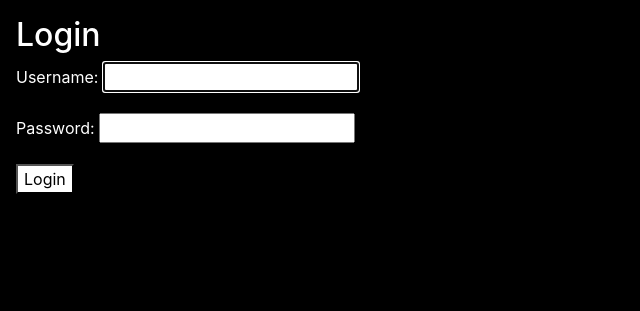
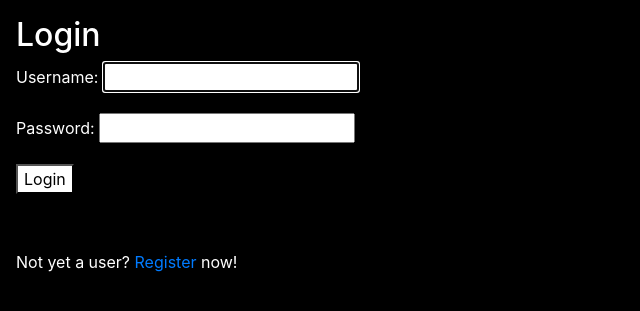
Before and after one commit to ANDYDEARING/gridlocked, a Django app: page /login/ in a window 1280 px wide. Shown: the part 56-367 px from the top of the page, without its empty margins (0-640 px from the left). Run offline with Django 3.2, Linux system fonts and the light colour scheme; some libraries are stand-ins or nearby versions.

Commit message:
adds link to register on login page

```diff
--- a/templates/registration/login.html
+++ b/templates/registration/login.html
@@ -11,4 +11,8 @@
       <button class="button" type="submit">Login</button>
     </form>
   </div>
+  <br>
+  <p class='login-form'>
+    Not yet a user? <a class="login-link" href="{% url 'register' %}">Register</a> now!
+  </p>
 {% endblock %}
```
